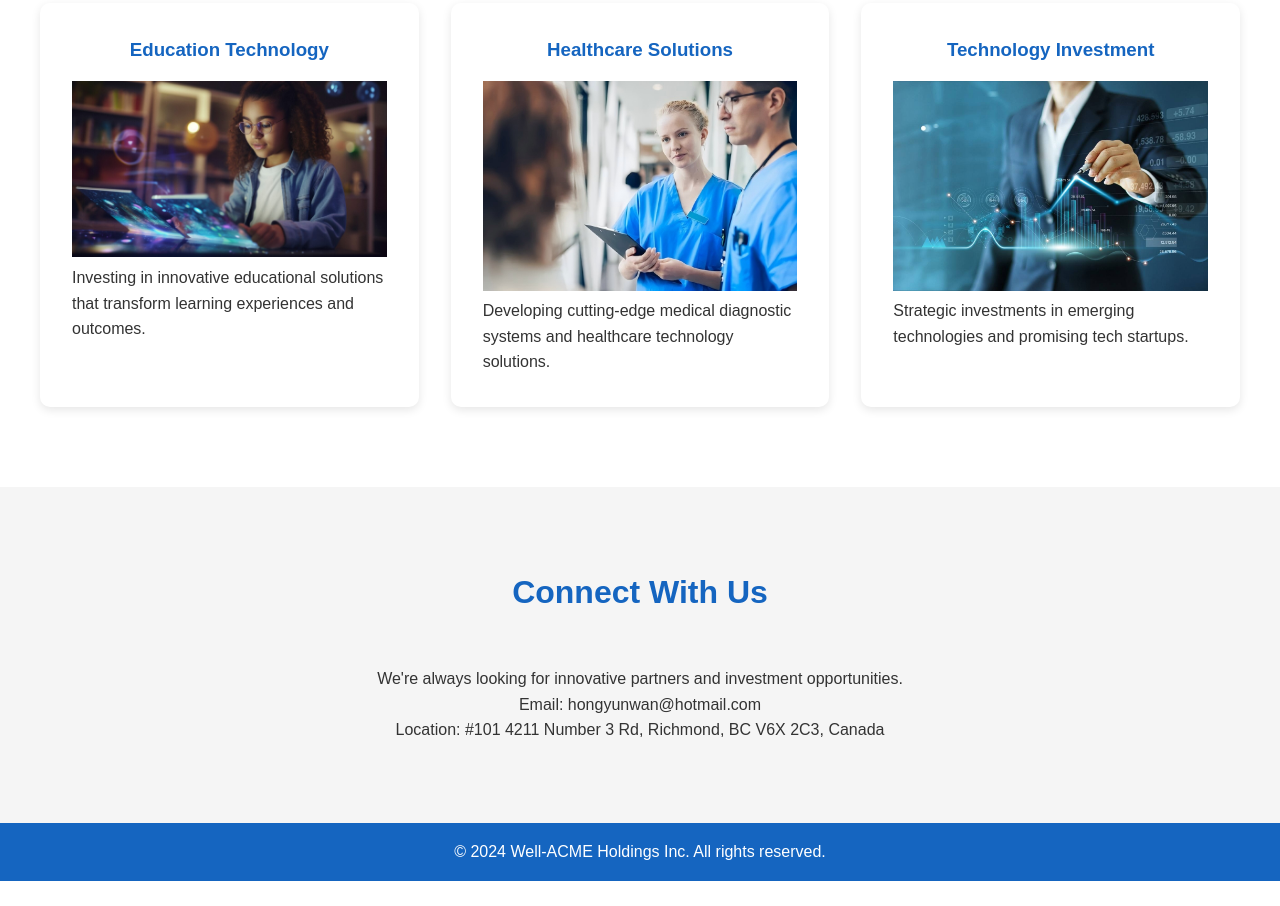
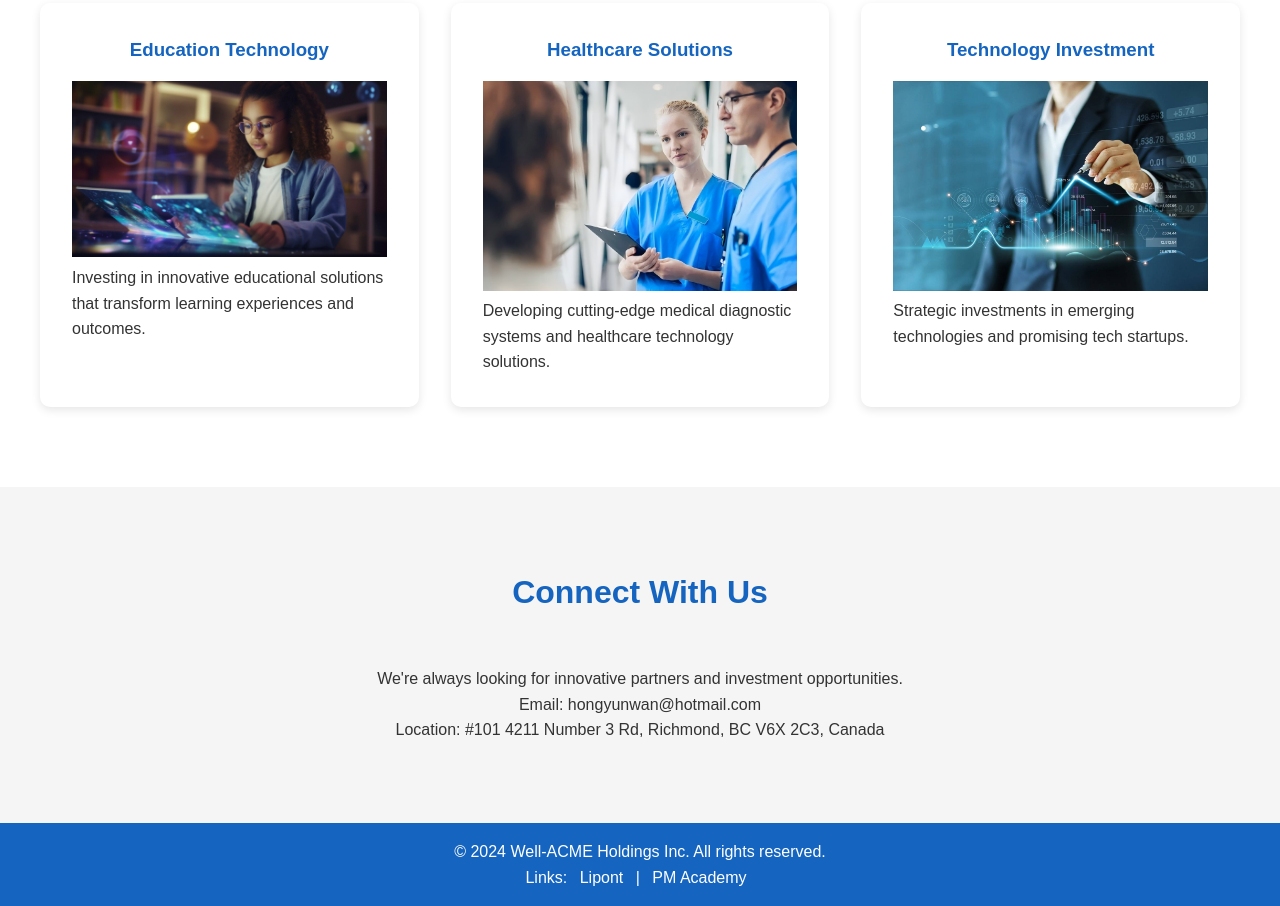
Before and after one commit to wellacme/wellacme.github.io, a plain HTML site: page index.html in a window 1280 px wide. Shown: the part 976-1882 px from the top of the page. Before the commit the page ends 1857 px from the top, so only its background shows below. Drawn offline with nearby package versions, Linux system fonts and the light colour scheme.

Commit message:
Update index.html

```diff
--- a/index.html
+++ b/index.html
@@ -4,7 +4,8 @@
     <meta charset="UTF-8">
     <meta name="viewport" content="width=device-width, initial-scale=1.0">
     <title>Well-ACME Holdings Inc.</title>
-    <meta name="description" content="Well-ACME Holdings Inc. - Innovating at the intersection of Education, Healthcare, and Technology">
+    <meta name="description"
+          content="Well-ACME Holdings Inc. - Innovating at the intersection of Education, Healthcare, and Technology">
     <meta name="keywords" content="Education Technology, Healthcare Solutions, Technology Investment">
     <meta name="author" content="Well-ACME Holdings Inc.">
     <meta property="og:title" content="Well-ACME Holdings Inc.">
@@ -75,7 +76,7 @@
 
         .hero {
             height: 100vh;
-    background: linear-gradient(rgba(0,0,0,0.5), rgba(0,0,0,0.5)),
+            background: linear-gradient(rgba(0, 0, 0, 0.5), rgba(0, 0, 0, 0.5)),
             url('banner-desktop-2.jpg') center/cover no-repeat;
             display: flex;
             align-items: center; /* 文字悬浮在图片的中间 */
@@ -131,7 +132,7 @@
         .service-card {
             padding: 2rem;
             border-radius: 10px;
-            box-shadow: 0 3px 10px rgba(0,0,0,0.1);
+            box-shadow: 0 3px 10px rgba(0, 0, 0, 0.1);
             transition: transform 0.3s ease;
         }
 
@@ -175,11 +176,25 @@
                 font-size: 1rem;
             }
         }
+
+        .friend-links {
+            /*margin-top: 1rem;*/
+        }
+
+        .friend-links a {
+            color: white;
+            text-decoration: none;
+            margin: 0 0.5rem;
+        }
+
+        .friend-links a:hover {
+            text-decoration: underline;
+        }
     </style>
     <script src="https://code.jquery.com/jquery-3.6.0.min.js"></script>
     <script src="https://cdn.jsdelivr.net/npm/slick-carousel/slick/slick.min.js"></script>
-    <link rel="stylesheet" href="https://cdn.jsdelivr.net/npm/slick-carousel/slick/slick.css" />
-    <link rel="stylesheet" href="https://cdn.jsdelivr.net/npm/slick-carousel/slick/slick-theme.css" />
+    <link rel="stylesheet" href="https://cdn.jsdelivr.net/npm/slick-carousel/slick/slick.css"/>
+    <link rel="stylesheet" href="https://cdn.jsdelivr.net/npm/slick-carousel/slick/slick-theme.css"/>
 </head>
 <body>
 <!--    <nav class="navbar">-->
@@ -230,10 +245,15 @@
 
 <footer class="footer">
     <p>&copy; 2024 Well-ACME Holdings Inc. All rights reserved.</p>
+    <div class="friend-links">
+        Links:
+        <a href="https://lipont.com/" target="_blank">Lipont</a> |
+        <a href="https://www.pmacademy.ca/" target="_blank">PM Academy</a>
+    </div>
 </footer>
 
 <script>
-        $(document).ready(function(){
+    $(document).ready(function () {
         $('.slick-slider').slick({
             dots: true,
             infinite: true,
@@ -243,7 +263,7 @@
         });
     });
 
-        window.addEventListener('scroll', function() {
+    window.addEventListener('scroll', function () {
         const navbar = document.querySelector('.navbar');
         if (window.scrollY > 50) {
             navbar.style.background = 'rgba(255, 255, 255, 0.95)';
```
Lines whose indentation alone changed are shown as unchanged.
